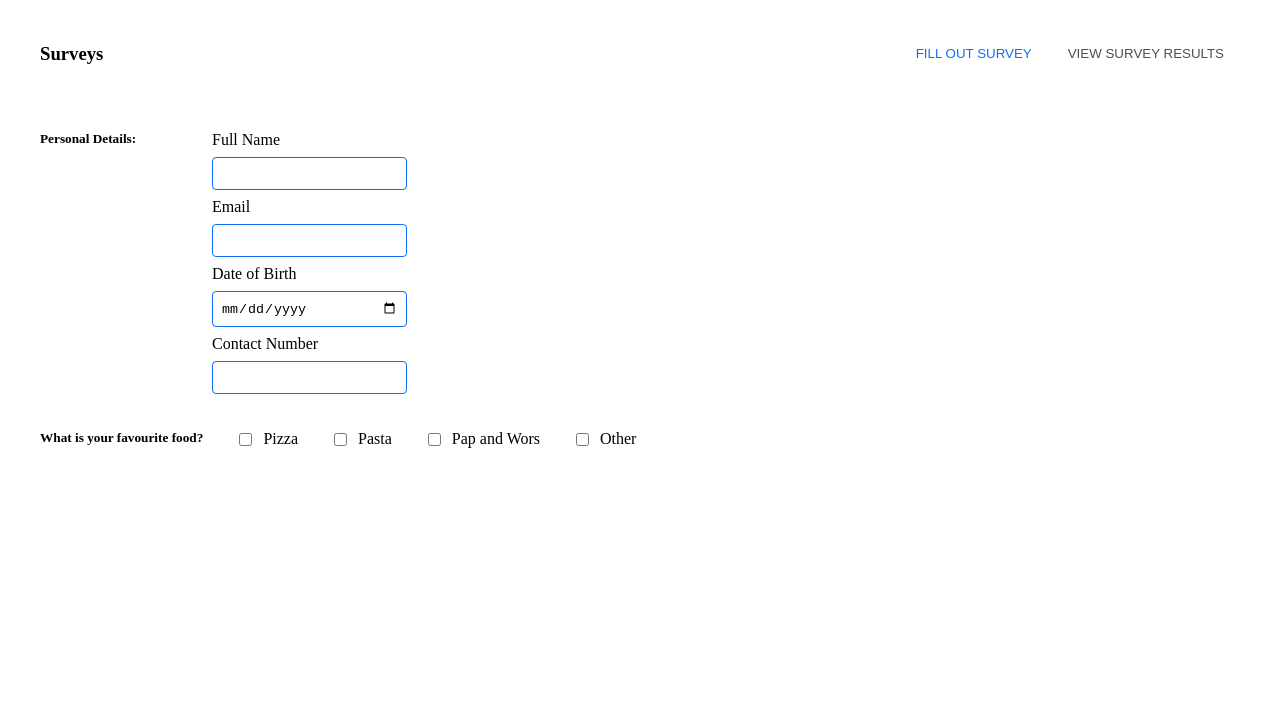
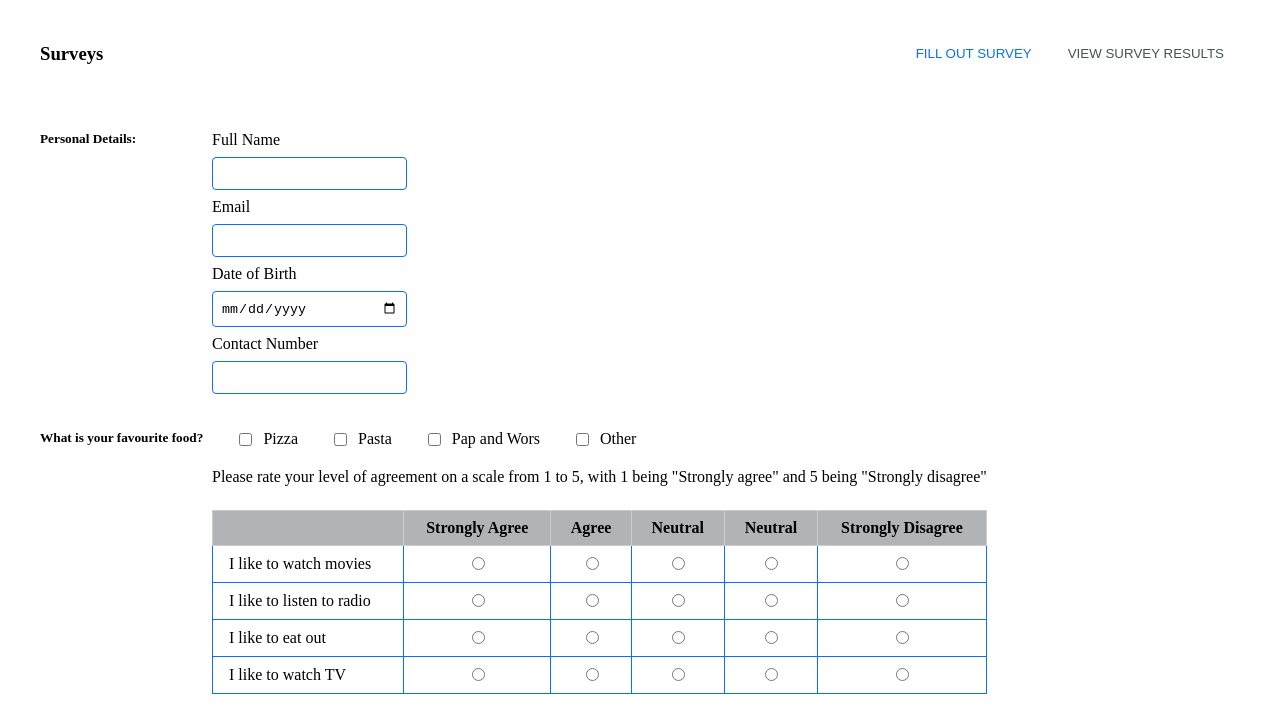
Before and after one commit to Oratile-KO/Lifestyle-Survey, a plain HTML site: page index.html in a window 1280 px wide. Drawn offline with Linux system fonts and the light colour scheme.

Commit message:
Level of agreement table

```diff
--- a/index.html
+++ b/index.html
@@ -62,6 +62,57 @@
                 </div>
             </div>
         </form>
+        <div class="form-section">
+            <h5 class="section-title"></h5>
+            <div class="input-group" style="flex-direction: column;">
+                <label style="margin-bottom: 0rem;">
+                    Please rate your level of agreement on a scale from 1 to 5, with 1 being "Strongly agree" and 5
+                    being "Strongly disagree"
+                </label>
+                <table class="rating-table">
+                    <tr>
+                        <th></th>
+                        <th>Strongly Agree<br></th>
+                        <th>Agree</th>
+                        <th>Neutral</th>
+                        <th>Neutral</th>
+                        <th>Strongly Disagree<br></th>
+                    </tr>
+                    <tr>
+                        <td>I like to watch movies </td>
+                        <td><input type="radio" name="q1" value="1" required></td>
+                        <td><input type="radio" name="q1" value="2"></td>
+                        <td><input type="radio" name="q1" value="3"></td>
+                        <td><input type="radio" name="q1" value="4"></td>
+                        <td><input type="radio" name="q1" value="5"></td>
+                    </tr>
+                    <tr>
+                        <td>I like to listen to radio</td>
+                        <td><input type="radio" name="q2" value="1" required></td>
+                        <td><input type="radio" name="q2" value="2"></td>
+                        <td><input type="radio" name="q2" value="3"></td>
+                        <td><input type="radio" name="q2" value="4"></td>
+                        <td><input type="radio" name="q2" value="5"></td>
+                    </tr>
+                    <tr>
+                        <td>I like to eat out</td>
+                        <td><input type="radio" name="q3" value="1" required></td>
+                        <td><input type="radio" name="q3" value="2"></td>
+                        <td><input type="radio" name="q3" value="3"></td>
+                        <td><input type="radio" name="q3" value="4"></td>
+                        <td><input type="radio" name="q3" value="5"></td>
+                    </tr>
+                    <tr>
+                        <td>I like to watch TV</td>
+                        <td><input type="radio" name="q4" value="1" required></td>
+                        <td><input type="radio" name="q4" value="2"></td>
+                        <td><input type="radio" name="q4" value="3"></td>
+                        <td><input type="radio" name="q4" value="4"></td>
+                        <td><input type="radio" name="q4" value="5"></td>
+                    </tr>
+                </table>
+            </div>
+        </div>
         </form>
     </main>
 </body>
--- a/styles.css
+++ b/styles.css
@@ -67,3 +67,27 @@
   align-items: center;
   gap: 0.5rem;
 }
+
+.rating-table {
+  border-collapse: collapse;
+  margin-top: 1rem;
+}
+.rating-table th,
+.rating-table td {
+  border: 1px solid #ccc;
+  padding: 0.5rem 1rem;
+  text-align: center;
+}
+
+.rating-table tr:nth-child(n+2):nth-child(-n+5) td,
+.rating-table tr:nth-child(n+2):nth-child(-n+5) th {
+  border-color: #0d6efd;
+}
+
+.rating-table th {
+  background: #b1b3b6;
+}
+.rating-table td:first-child {
+  text-align: left;
+  font-weight: 500;
+}
```
